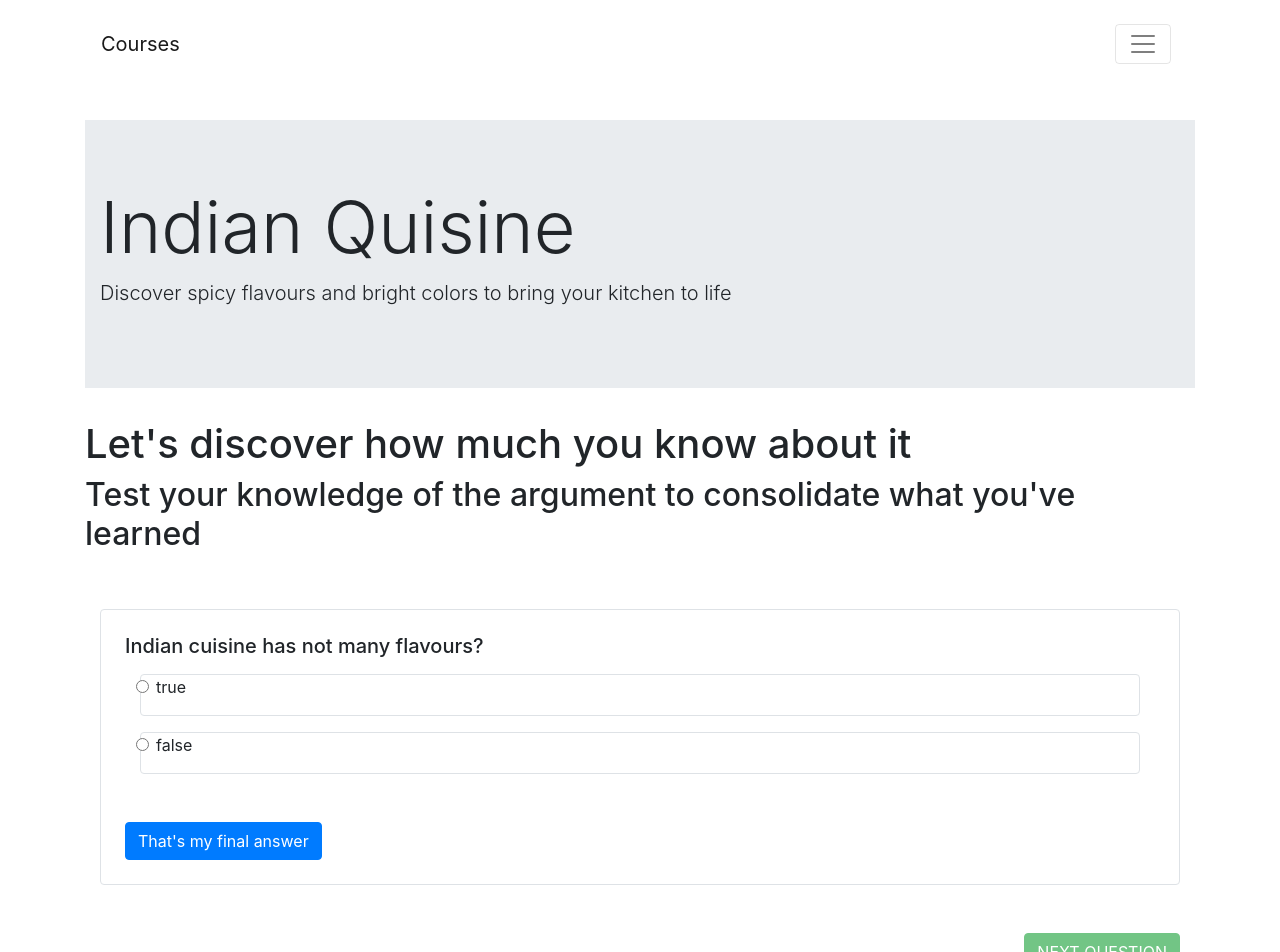
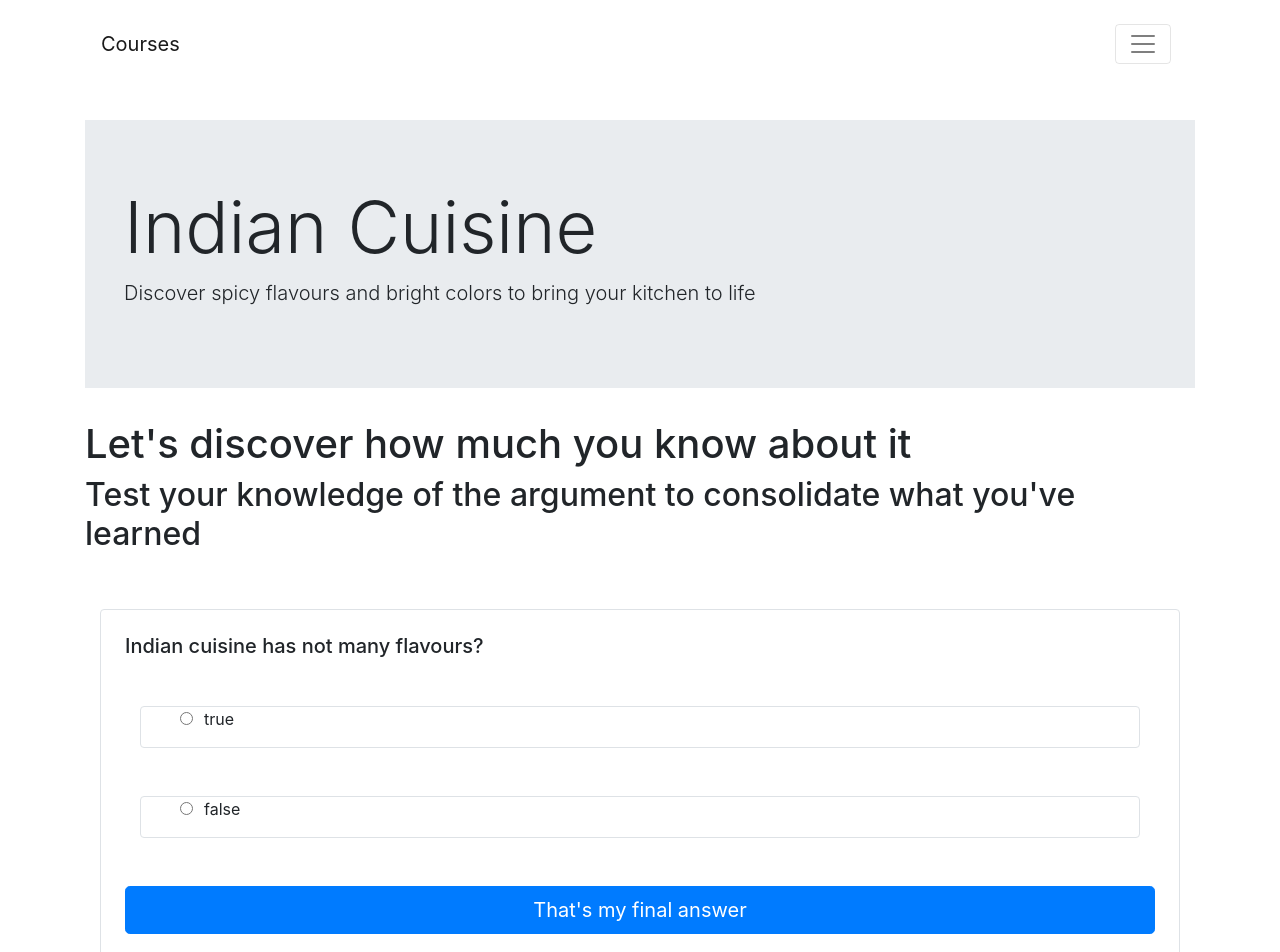
Before and after one commit to giaro710/lifekeys-challenge, a React (Create React App) app: page /courses/1/quiz in a window 1280 px wide. Shown: the top 952 px of the page. Built offline with nearby package versions, Linux system fonts and the light colour scheme.

Commit message:
fix: fixed error in quiz components logic.

```diff
--- a/src/App.js
+++ b/src/App.js
@@ -40,7 +40,7 @@ const App = () => {
           <Route
             path="/courses/:id/end"
             exact
-            component={CongratulationsPage}
+            component={() => <CongratulationsPage courses={data.courses} />}
           />
         </BrowserRouter>
       </Layout>
--- a/src/components/Quiz/Answers/SingleAnswer/SingleAnswer.css
+++ b/src/components/Quiz/Answers/SingleAnswer/SingleAnswer.css
@@ -1,7 +1,9 @@
 .green {
-  color: green;
+  border-color: rgb(20, 189, 20);
+  background: rgba(20, 189, 20, 0.253);
 }
 
 .red {
-  color: red;
+  border-color: rgb(255, 0, 0);
+  background: rgba(255, 0, 0, 0.24);
 }
--- a/src/components/Quiz/Answers/SingleAnswer/SingleAnswer.js
+++ b/src/components/Quiz/Answers/SingleAnswer/SingleAnswer.js
@@ -1,30 +1,40 @@
 import React from "react";
-import { Input } from "reactstrap";
+import { Container, Input } from "reactstrap";
 
 import "./SingleAnswer.css";
 
-const SingleAnswer = ({ type, name, value, text, isCorrect, clicked }) => {
+const SingleAnswer = ({
+  type,
+  name,
+  answerValue,
+  text,
+  isCorrect,
+  clickedSubmit,
+}) => {
   const displayResultColor = () => {
     let resultClass = "";
-    if (clicked && isCorrect) {
-      return (resultClass = "green");
-    } else if (clicked && !isCorrect) {
-      return (resultClass = "red");
-    } else {
-      return (resultClass = "");
+    if (answerValue === "on") {
+      if (clickedSubmit && isCorrect) {
+        return (resultClass = "green");
+      } else if (clickedSubmit && !isCorrect) {
+        return (resultClass = "red");
+      } else {
+        return (resultClass = "");
+      }
     }
   };
 
   return (
-    <>
+    <Container className={`border rounded my-5 ${displayResultColor()}`}>
       <Input
+        className="ml-4"
         type={type}
         name={name}
-        value={value}
-        disabled={clicked ? true : false}
+        disabled={clickedSubmit ? true : false}
       />
-      <p className={`${displayResultColor()}`}>{text}</p>
-    </>
+      <p className="ml-5">{text}</p>
+      {/* <p className={`${displayResultColor()} ml-5`}>{text}</p> */}
+    </Container>
   );
 };
 
--- a/src/components/Quiz/QuizCard/QuizCard.js
+++ b/src/components/Quiz/QuizCard/QuizCard.js
@@ -1,58 +1,58 @@
 import React, { useState } from "react";
-import { Container, Button } from "reactstrap";
+import { Container, Button, Label, Input } from "reactstrap";
 
 import SingleAnswer from "../Answers/SingleAnswer/SingleAnswer";
 
 import AllAnswers from "../Answers/AllAnswers";
 
 const QuizCard = (props) => {
-  const [answerValue, setAnswerValue] = useState("");
-
-  // const renderAnswers = () => {
-  //   return (
-  //     <AllAnswers
-  //       answers={props.question.answers}
-  //       onChange={handleRadioChange}
-  //       clicked={props.clickedSubmit}
-  //       multipleChoice={props.question.type === "multipleChoice"}
-  //     />
-  //   );
-  // };
-
   const renderChoices = () => {
     return props.question.answers.map((answer, index) => {
       return (
-        <Container className="mt-3 border rounded">
         <SingleAnswer
           key={answer.answerText}
-            type={
-              props.question.type === "multipleChoice" ? "checkbox" : "radio"
-            }
+          type={props.question.type === "multipleChoice" ? "checkbox" : "radio"}
           name={
             props.question.type === "multipleChoice"
               ? `checkbox-btn-${index}`
               : `radio-btn`
           }
-            value={answer.answerText}
+          answerValue={props.answerValue}
           text={answer.answerText}
           isCorrect={answer.isCorrect}
-            clicked={props.clickedSubmit}
+          clickedSubmit={props.clickedSubmit}
+          onAnswerChange={handleAnswerChange}
         />
-        </Container>
       );
     });
   };
 
   const handleAnswerChange = (e) => {
-    setAnswerValue(e.target.value);
+    console.log("value", e.target.value);
+    props.setAnswerValue(e.target.value);
   };
 
   return (
     <Container className="border rounded p-4 mt-5">
       <h5 className="mb-2">{props.question.questionText}</h5>
-      {/* {renderAnswers()} */}
-      <Container onChange={handleAnswerChange}>{renderChoices()}</Container>
-      <Button className="mt-5" onClick={props.handleSubmit} color="primary">
+      <Container onChange={handleAnswerChange}>
+        {renderChoices()}
+        {/* <Label check>
+          <Input type="radio" name="radio1" /> Option one is this and that—be
+          sure to include why it's great
+        </Label>{" "}
+        <Label check>
+          <Input type="radio" name="radio1" /> Option one is this and that—be
+          sure to include why it's great
+        </Label> */}
+      </Container>
+      <Button
+        className="mt-5"
+        size="lg"
+        block
+        onClick={props.handleSubmitQuestion}
+        color="primary"
+      >
         That's my final answer
       </Button>
     </Container>
--- a/src/components/pages/CongratulationsPage/CongratulationsPage.js
+++ b/src/components/pages/CongratulationsPage/CongratulationsPage.js
@@ -1,7 +1,34 @@
 import React from "react";
+import { Link, useParams } from "react-router-dom";
+import Jumbo from "../../../hoc/Jumbo/Jumbo";
+import { Container, Button } from "reactstrap";
+import { findCourse } from "../../../helpers/helpers";
 
-const CongratulationsPage = () => {
-  return <div>Congratulations for finishing the course</div>;
+const CongratulationsPage = ({ courses }) => {
+  const { id: paramsId } = useParams();
+  const course = findCourse(courses, paramsId);
+
+  return (
+    <Container>
+      <Jumbo title={course.title} subtitle={course.subtitle} />
+
+      <h1 className="text-center mt-3">Congratulations</h1>
+      <h4 className="text-center mt-5" style={{ lineHeight: "40px" }}>
+        Now you master{" "}
+        <span style={{ color: "rgb(20, 189, 20)" }}>{course.title}</span>.
+        <br></br>But remember that each new acquaintance is not a point of
+        arrival but of departure. <br></br>We wish you Good onward Journey
+      </h4>
+
+      <h4 className="text-center mt-5">
+        Aim for what you don't know you will get far
+      </h4>
+
+      <Link to="/courses">
+        <Button>Courses</Button>
+      </Link>
+    </Container>
+  );
 };
 
 export default CongratulationsPage;
--- a/src/components/pages/CoursesPage/CoursesPage.js
+++ b/src/components/pages/CoursesPage/CoursesPage.js
@@ -18,7 +18,6 @@ const CoursesPage = ({ courses }) => {
   const renderCards = () => {
     return courses.map((course) => {
       return (
-        <Col key={course.id}>
         <CourseCard
           key={course.id}
           id={course.id}
@@ -26,7 +25,6 @@ const CoursesPage = ({ courses }) => {
           subtitle={course.subtitle}
           image={course.img}
         />
-        </Col>
       );
     });
   };
@@ -40,9 +38,7 @@ const CoursesPage = ({ courses }) => {
         </h6>
       </Container>
 
-      <Container>
-        <Row>{renderCards()}</Row>
-      </Container>
+      <Container>{renderCards()}</Container>
     </>
   );
 };
--- a/src/components/pages/QuizPage/QuizPage.js
+++ b/src/components/pages/QuizPage/QuizPage.js
@@ -9,6 +9,8 @@ import { findCourse } from "../../../helpers/helpers";
 const QuizPage = ({ courses }) => {
   const [currentQuestion, setCurrentQuestion] = useState(0);
   const [clickedSubmit, setClickedSubmit] = useState(false);
+  const [answerValue, setAnswerValue] = useState("");
+  console.log("answerValue", answerValue);
 
   const { id: paramsId } = useParams();
   const course = findCourse(courses, paramsId);
@@ -75,9 +77,13 @@ const QuizPage = ({ courses }) => {
       setCurrentQuestion(questions.length - 1);
     }
     setClickedSubmit(false);
+    setAnswerValue("");
   };
 
   const handleSubmitQuestion = () => {
+    if (answerValue === "") {
+      return;
+    }
     setClickedSubmit(true);
   };
 
@@ -85,7 +91,7 @@ const QuizPage = ({ courses }) => {
     currentQuestion !== questions.length - 1 ? (
       <Button
         onClick={handleNextButtonClick}
-        className="mt-5 float-right"
+        className="my-5 float-right"
         color="success"
         disabled={!clickedSubmit}
       >
@@ -93,7 +99,7 @@ const QuizPage = ({ courses }) => {
       </Button>
     ) : (
       <Link to="/courses/2/end">
-        <Button className="mt-5 float-right" color="primary">
+        <Button className="my-5 float-right" color="primary">
           END
         </Button>
       </Link>
@@ -112,8 +118,10 @@ const QuizPage = ({ courses }) => {
             <Col>
               <QuizCard
                 question={questions[currentQuestion]}
-                handleSubmit={handleSubmitQuestion}
+                handleSubmitQuestion={handleSubmitQuestion}
                 clickedSubmit={clickedSubmit}
+                answerValue={answerValue}
+                setAnswerValue={setAnswerValue}
               />
             </Col>
           </Row>
--- a/src/data.js
+++ b/src/data.js
@@ -2,7 +2,7 @@ export const data = {
   courses: [
     {
       id: 1,
-      title: "Indian Quisine",
+      title: "Indian Cuisine",
       subtitle:
         "Discover spicy flavours and bright colors to bring your kitchen to life",
       img: "/assets/images/cooking-min2.jpg",
--- a/src/hoc/Jumbo/Jumbo.js
+++ b/src/hoc/Jumbo/Jumbo.js
@@ -6,8 +6,8 @@ const Jumbo = ({ title, subtitle }) => {
     <div>
       <Jumbotron fluid>
         <Container fluid>
-          <h1 className="display-3">{title}</h1>
-          <p className="lead">{subtitle}</p>
+          <h1 className="display-3 ml-4">{title}</h1>
+          <p className="lead ml-4">{subtitle}</p>
         </Container>
       </Jumbotron>
     </div>
```
Lines whose indentation alone changed are shown as unchanged.
